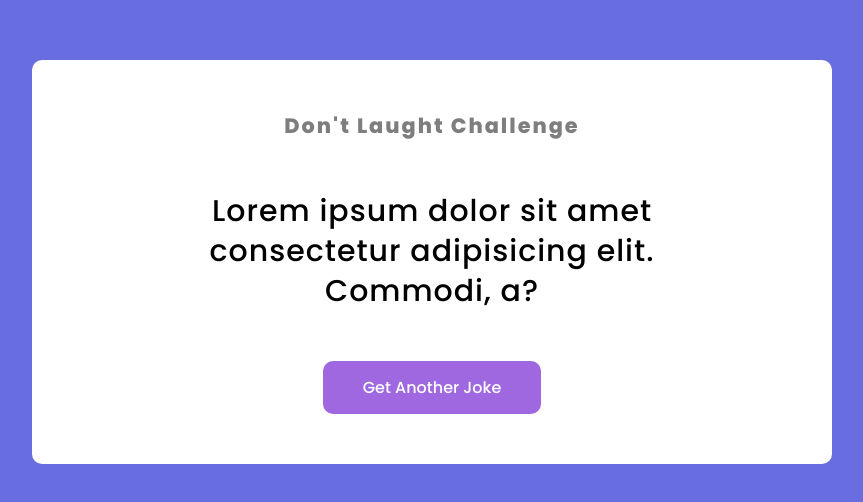
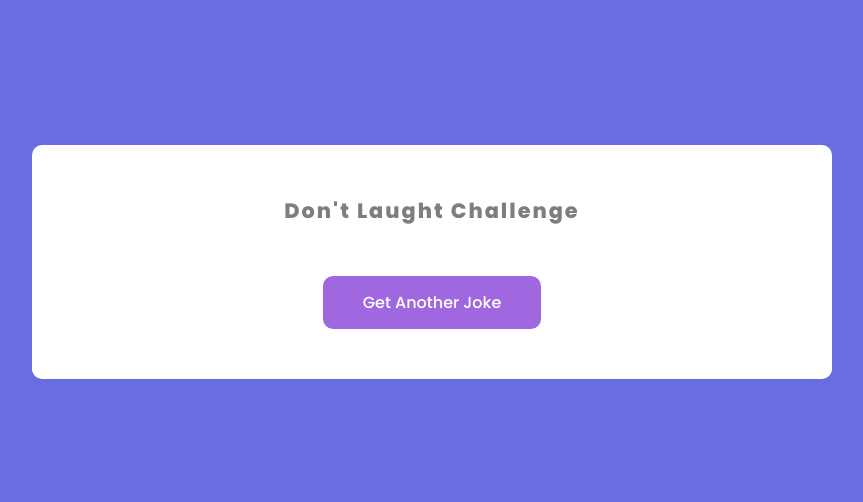
Before and after one commit to daim147/Dad-Jokes, a plain HTML site: page index.html in a window 1280 px wide. Shown: the part 138-640 px from the top of the page, without its empty margins (208-1071 px from the left). Drawn offline with Linux system fonts and the light colour scheme; no server answers.

Commit message:
Update index.html

```diff
--- a/index.html
+++ b/index.html
@@ -16,7 +16,6 @@
     <div class="conatainer">
         <h3>Don't Laught Challenge</h3>
         <div id="jokes" class="joke">
-            Lorem ipsum dolor sit amet consectetur adipisicing elit. Commodi, a?
         </div>
         <button id="jokeBtn" class="jokeBtn">Get Another Joke</button>
     </div>
```
